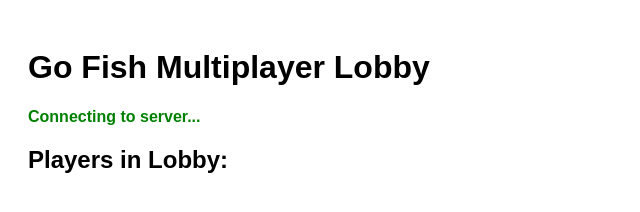
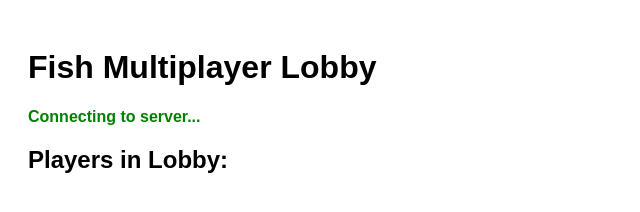
Before and after one commit to paigezhuu/fish-game, a website: page public/index.html in a window 1280 px wide. Shown: the whole page, without its empty margins (0-640 px from the left). Drawn offline with nearby package versions, Linux system fonts and the light colour scheme; no server answers.

Commit message:
Update index.html

```diff
--- a/public/index.html
+++ b/public/index.html
@@ -2,7 +2,7 @@
 <html lang="en">
 <head>
   <meta charset="UTF-8">
-  <title>Go Fish Game</title>
+  <title>Fih</title>
 
   <script src="/socket.io/socket.io.js"></script>
 
@@ -14,7 +14,7 @@
 </head>
 <body>
 
-  <h1>Go Fish Multiplayer Lobby</h1>
+  <h1>Fish Multiplayer Lobby</h1>
 
   <div id="status">Connecting to server...</div>
 
```
